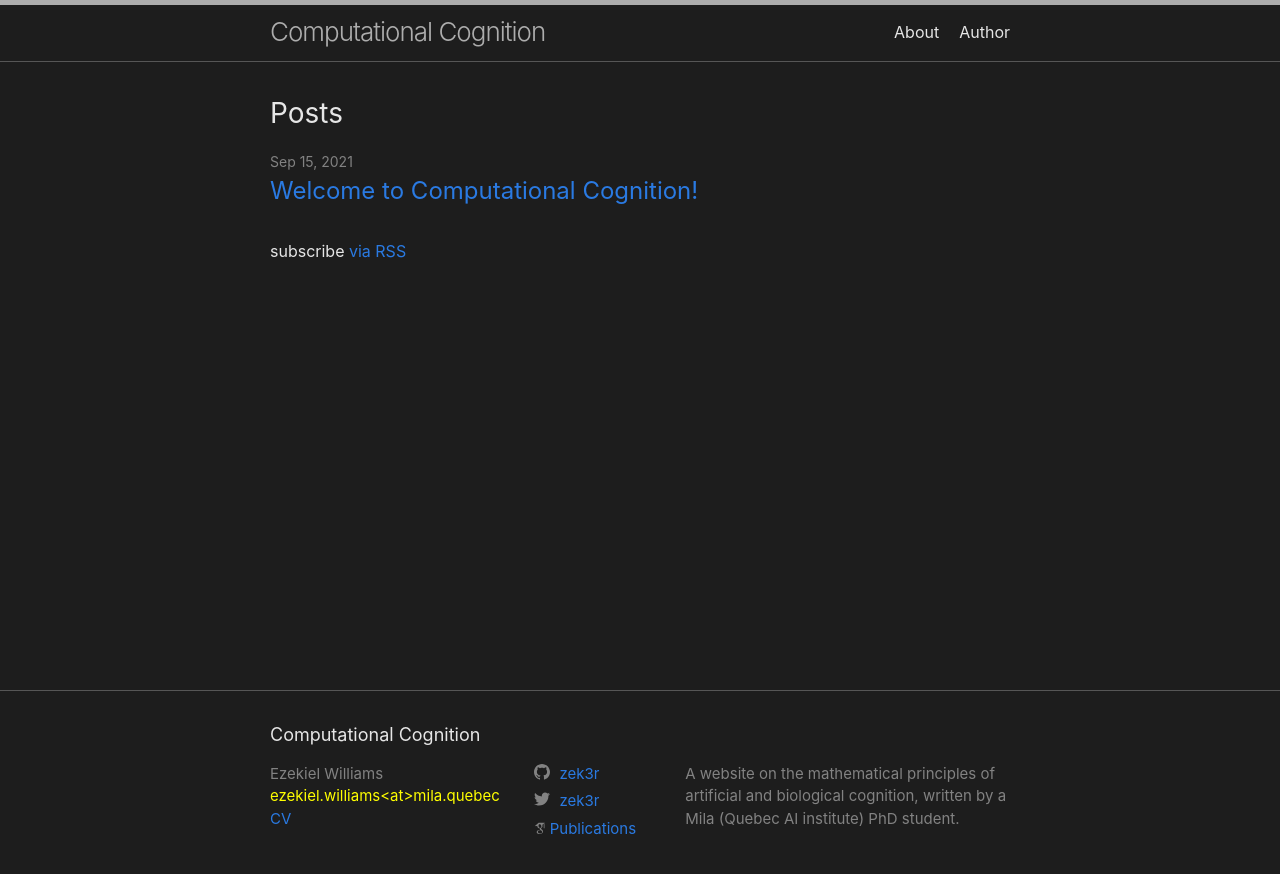
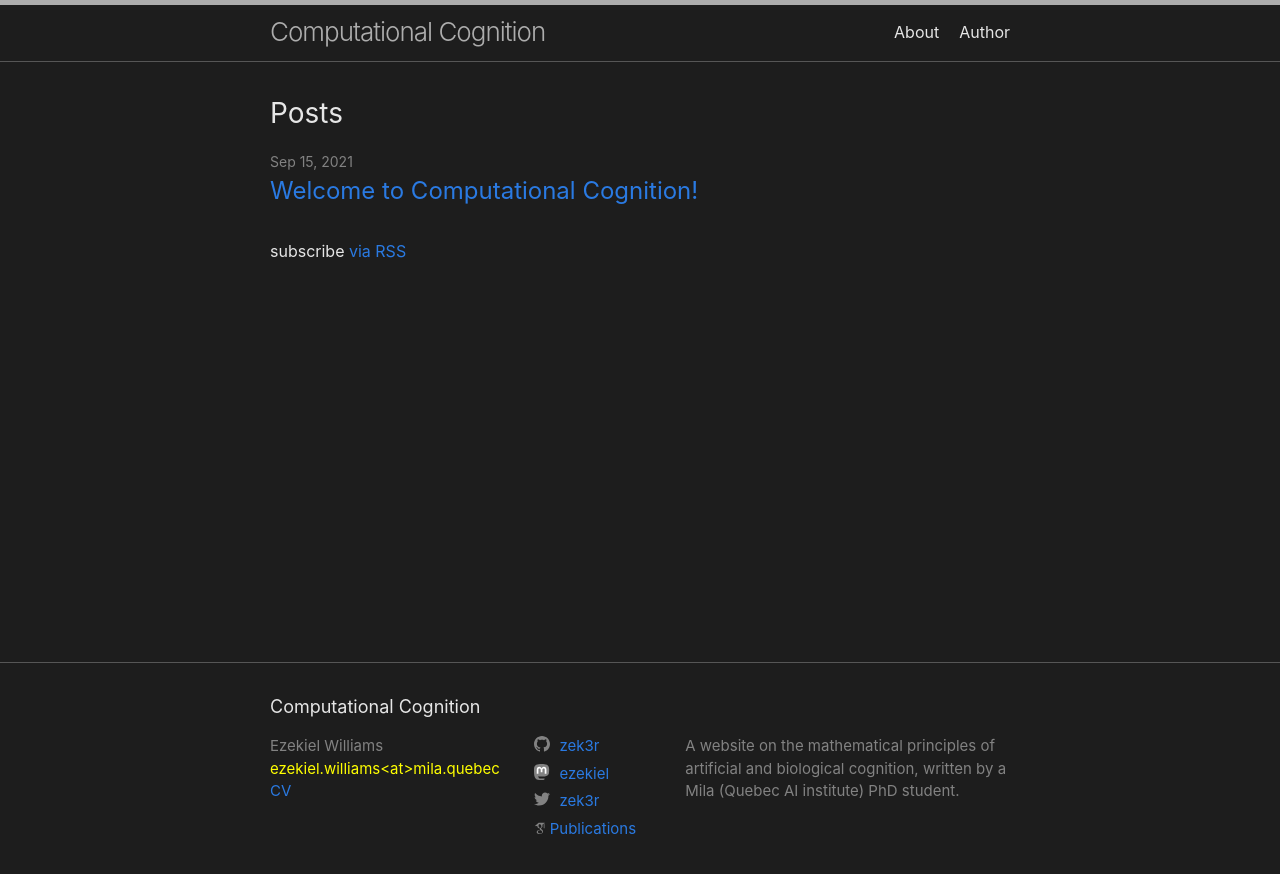
Before and after one commit to zek3r/zek3r.github.io, a Jekyll site: the page built from index.markdown, in a window 1280 px wide. Shown: the top 874 px of the page. Built offline with Jekyll 4.4.1, drawn with Linux system fonts in a browser that asks for light colours; some web fonts are replaced.

```diff
--- a/_config.yml
+++ b/_config.yml
@@ -28,6 +28,9 @@ url: "" # the base hostname & protocol for your site, e.g. http://example.com
 twitter_username: zek3r
 github_username:  zek3r
 gs_title: Publications
+mastodon:
+- username: ezekiel
+  instance: fediscience.org
 cv_link: assets/cv_mar23.pdf
 
 # Build settings
```
